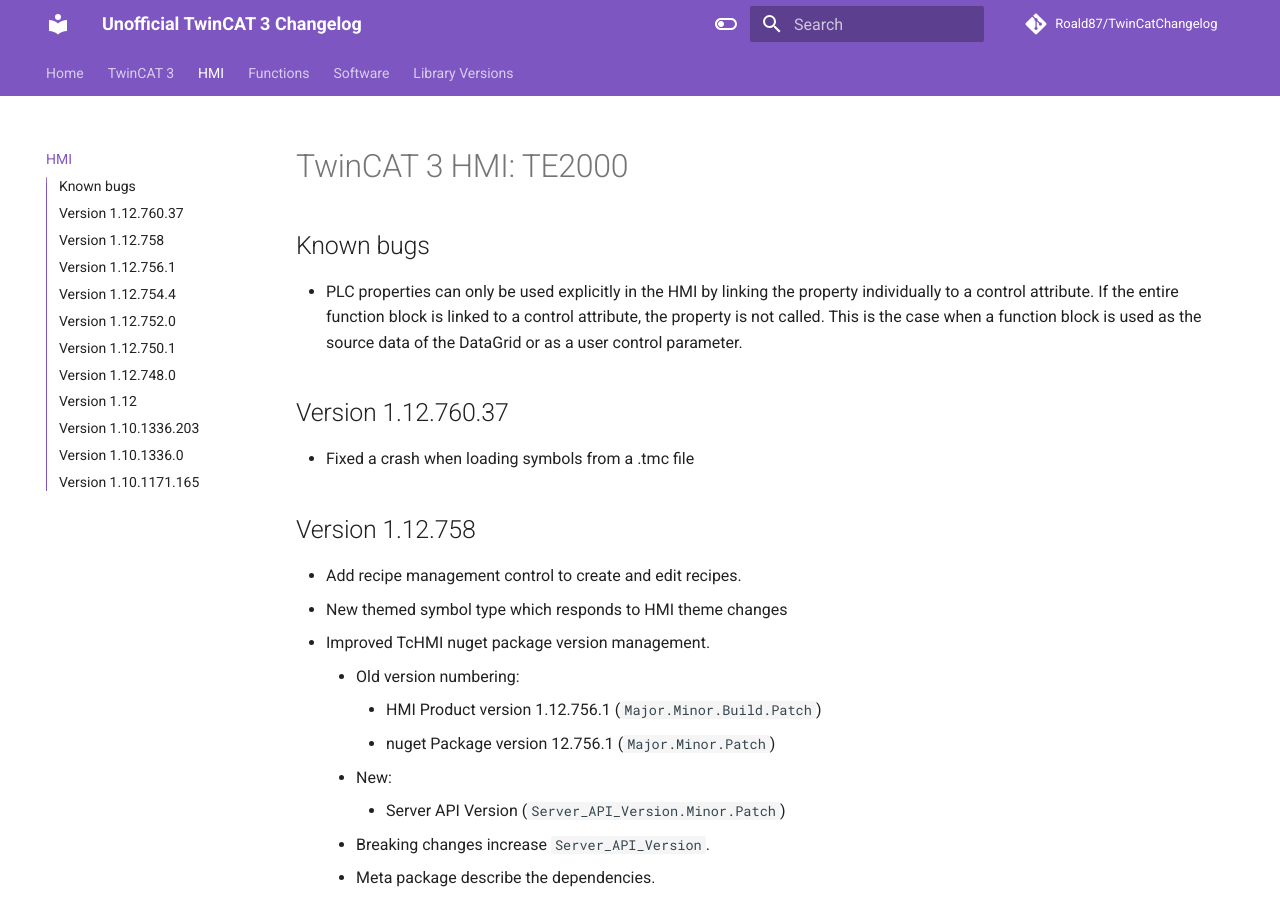
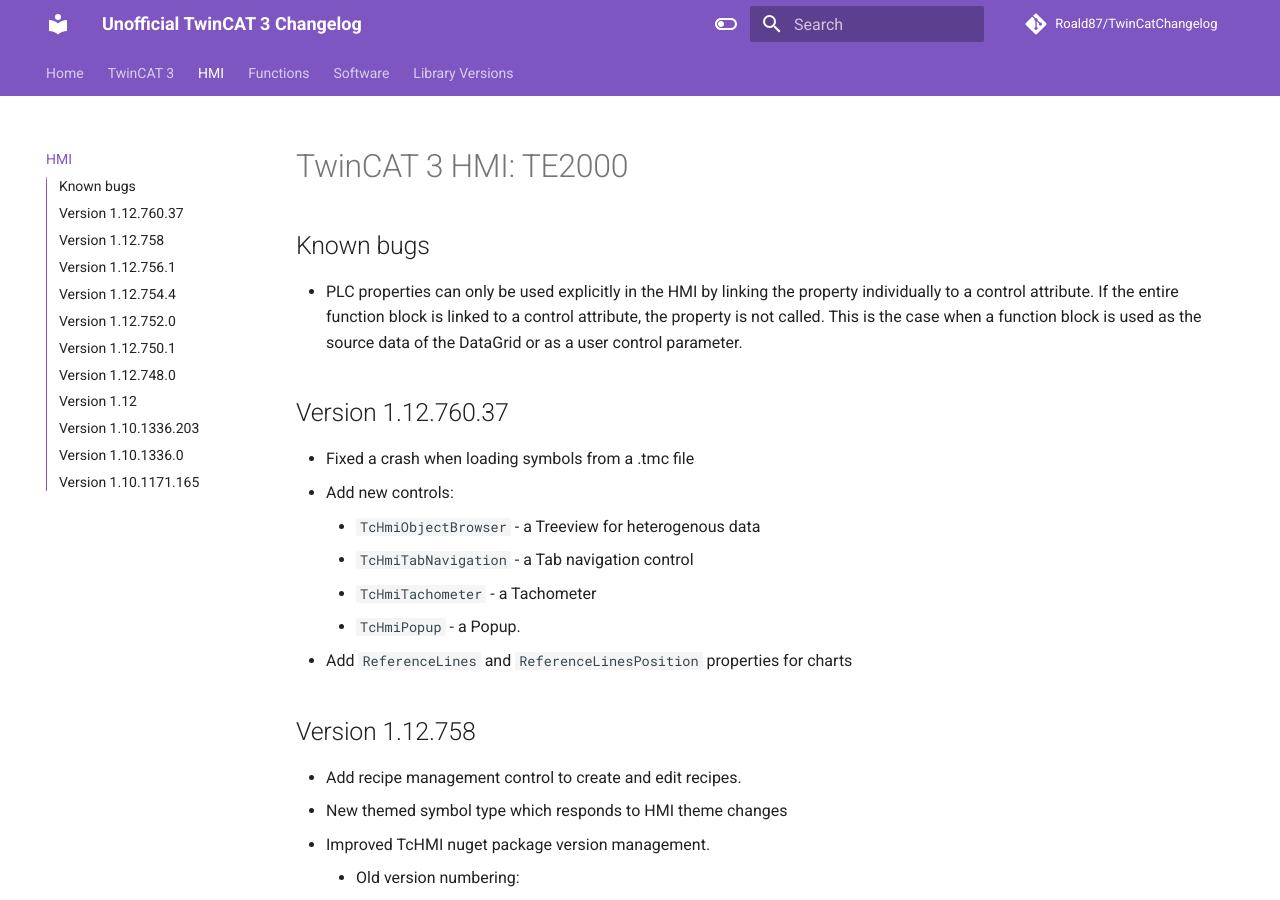
Before and after one commit to Roald87/TwinCatChangelog, an MkDocs documentation site: the page built from docs/hmi_changelog.md, in a window 1280 px wide and 900 px high. Built offline with MkDocs 1.6.1 and Material for MkDocs 9.7.7, drawn with Linux system fonts in a browser that asks for light colours; comment, search, counter and statistics services are not loaded.

Commit message:
Update hmi_changelog.md (#84)

```diff
--- a/docs/hmi_changelog.md
+++ b/docs/hmi_changelog.md
@@ -7,6 +7,12 @@
 ## Version 1.12.760.37
 
 -   Fixed a crash when loading symbols from a .tmc file
+-   Add new controls:
+    -   `TcHmiObjectBrowser` - a Treeview for heterogenous data
+    -   `TcHmiTabNavigation` - a Tab navigation control
+    -   `TcHmiTachometer` - a Tachometer
+    -   `TcHmiPopup` - a Popup.
+-   Add `ReferenceLines` and `ReferenceLinesPosition` properties for charts
 
 ## Version 1.12.758
 
```
